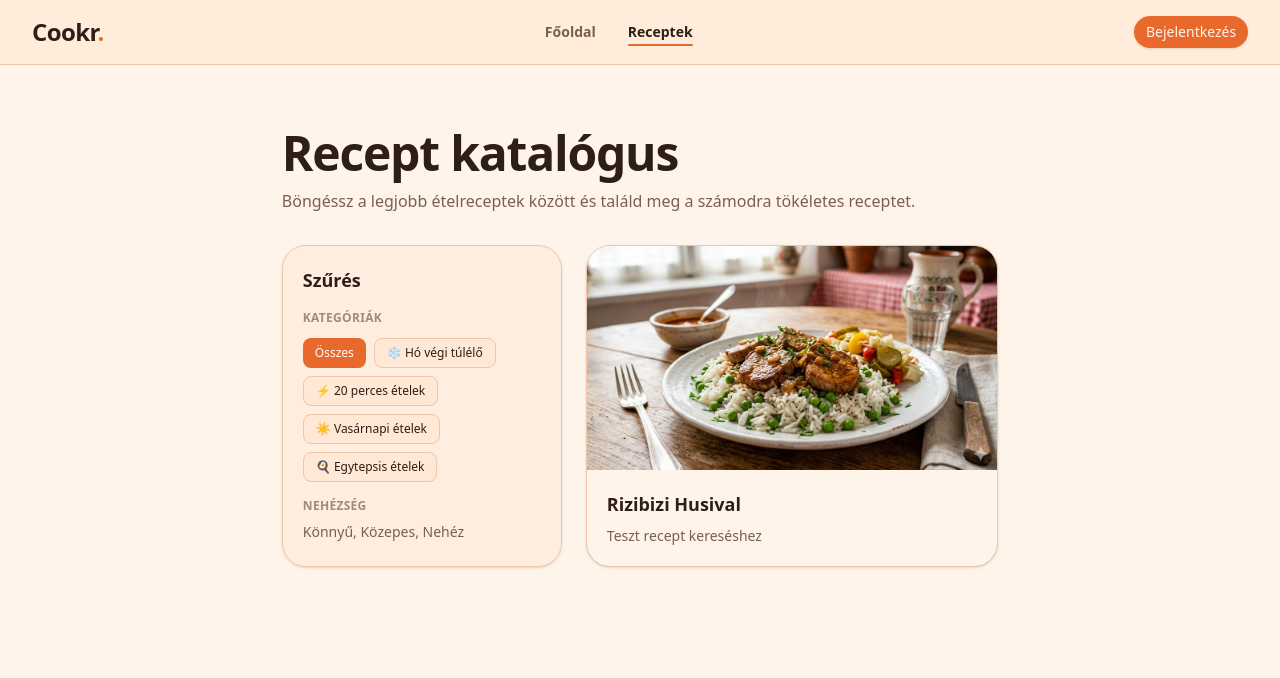
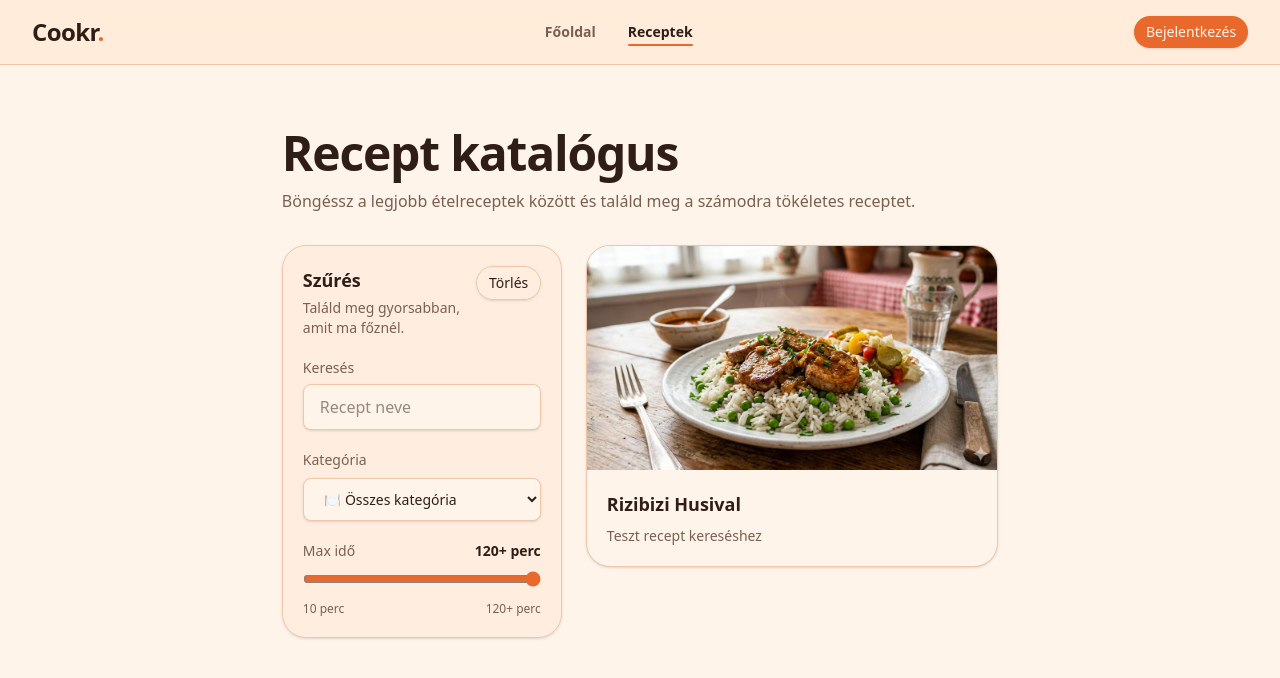
Before and after one commit to XxBAJNOKxX/cooking_platform_frontend, a Vue app: page /recipes in a window 1280 px wide. Shown: the top 678 px of the page. Built offline with nearby package versions, Linux system fonts and the light colour scheme.

Commit message:
feat: implement FilterSidebar component for enhanced recipe filtering options

```diff
--- /dev/null
+++ b/src/views/FilterSidebar.vue
@@ -0,0 +1,98 @@
+<script setup>
+import { computed } from 'vue'
+import BaseInput from '@/components/BaseInput.vue'
+import BaseButton from '@/components/BaseButton.vue'
+
+const props = defineProps({
+  search: {
+    type: String,
+    default: ''
+  },
+  category: {
+    type: String,
+    default: ''
+  },
+  maxTime: {
+    type: Number,
+    default: 120
+  }
+})
+
+const emit = defineEmits(['update:search', 'update:category', 'update:maxTime', 'reset'])
+
+const categories = [
+  { value: '', label: '🍽️ Összes kategória' },
+  { value: 'ho-vegi-tulelo', label: '❄️ Hó végi túlélő' },
+  { value: '20-perces-vacsora', label: '⚡ 20 perces vacsora' },
+  { value: 'vasarnapi-klasszikus', label: '☀️ Vasárnapi klasszikus' },
+  { value: 'egytepsis-mentootlet', label: '🍳 Egytepsis mentőötlet' }
+]
+
+const maxTimeLabel = computed(() => {
+  if (props.maxTime >= 120) return '120+ perc'
+  return `${props.maxTime} perc`
+})
+
+const updateSearch = (value) => emit('update:search', value)
+const updateCategory = (event) => emit('update:category', event.target.value)
+const updateMaxTime = (event) => emit('update:maxTime', Number(event.target.value))
+</script>
+
+<template>
+  <aside class="rounded-3xl border border-stroke bg-surface/40 p-5 shadow-sm">
+    <div class="flex items-start justify-between gap-3">
+      <div>
+        <h2 class="text-lg font-bold text-text">Szűrés</h2>
+        <p class="mt-1 text-sm text-muted">Találd meg gyorsabban, amit ma főznél.</p>
+      </div>
+
+      <BaseButton type="button" variant="outline" size="sm" rounded="full" @click="emit('reset')">
+        Törlés
+      </BaseButton>
+    </div>
+
+    <div class="mt-5 space-y-5">
+      <BaseInput
+        :model-value="search"
+        label="Keresés"
+        placeholder="Recept neve"
+        @update:model-value="updateSearch"
+      />
+
+      <div>
+        <label class="mb-2 block text-sm font-medium text-muted">Kategória</label>
+        <select
+          :value="category"
+          @change="updateCategory"
+          class="block w-full rounded-lg border border-stroke bg-bg px-4 py-2.5 text-sm text-text shadow-sm outline-none transition-colors focus:border-accent focus:ring-1 focus:ring-accent"
+        >
+          <option v-for="item in categories" :key="item.value || 'all'" :value="item.value">
+            {{ item.label }}
+          </option>
+        </select>
+      </div>
+
+      <div>
+        <div class="mb-2 flex items-center justify-between gap-3">
+          <label class="text-sm font-medium text-muted">Max idő</label>
+          <span class="text-sm font-semibold text-text">{{ maxTimeLabel }}</span>
+        </div>
+
+        <input
+          :value="maxTime"
+          type="range"
+          min="10"
+          max="120"
+          step="5"
+          @input="updateMaxTime"
+          class="w-full accent-[color:var(--color-accent)]"
+        />
+
+        <div class="mt-2 flex justify-between text-xs text-muted">
+          <span>10 perc</span>
+          <span>120+ perc</span>
+        </div>
+      </div>
+    </div>
+  </aside>
+</template>
--- a/src/views/RecipeCatalogView.vue
+++ b/src/views/RecipeCatalogView.vue
@@ -2,18 +2,22 @@
 
 <script>
 import { computed, ref, onMounted } from 'vue'
-import { useRoute } from 'vue-router'
+import { useRoute, useRouter } from 'vue-router'
 import LoadingSpinner from '@/components/LoadingSpinner.vue'
+import FilterSidebar from './FilterSidebar.vue'
 
 export default {
   components: {
-    LoadingSpinner
+    LoadingSpinner,
+    FilterSidebar
   },
   setup() {
     const route = useRoute()
+    const router = useRouter()
     const recipes = ref([])
     const isLoading = ref(false)
     const error = ref('')
+    const maxTime = ref(120)
 
     const searchQuery = computed(() => {
       const value = route.query.q
@@ -21,8 +25,43 @@ export default {
       return typeof value === 'string' ? value.trim() : ''
     })
 
+    const categoryQuery = computed(() => {
+      const value = route.query.category
+
+      return typeof value === 'string' ? value.trim() : ''
+    })
+
+    const updateSearch = (value) => {
+      router.push({
+        name: 'recipes',
+        query: {
+          ...(value ? { q: value } : {}),
+          ...(activeCategory.value ? { category: activeCategory.value } : {})
+        }
+      })
+    }
+
+    const updateCategory = (value) => {
+      router.push({
+        name: 'recipes',
+        query: {
+          ...(searchQuery.value ? { q: searchQuery.value } : {}),
+          ...(value ? { category: value } : {})
+        }
+      })
+    }
+
+    const updateMaxTime = (value) => {
+      maxTime.value = value
+    }
+
+    const resetFilters = () => {
+      maxTime.value = 120
+      router.push({ name: 'recipes' })
+    }
+
     const activeCategory = computed(() => {
-      return route.query.category || null
+      return categoryQuery.value || null
     })
 
     const filteredRecipes = computed(() => {
@@ -33,6 +72,12 @@ export default {
           (recipe.category || '').toLowerCase() === activeCategory.value.toLowerCase()
         )
       }
+
+      result = result.filter((recipe) => {
+        const recipeTime = Number(recipe.maxMinutes ?? recipe.timeMinutes ?? 999)
+
+        return recipeTime <= maxTime.value
+      })
 
 
       if (searchQuery.value) {
@@ -56,7 +101,8 @@ export default {
             title: 'Rizibizi Husival',
             description: 'Teszt recept kereséshez',
             image_url: '/RizibiziHusival.jpg',
-            category: 'ho-vegi-tulelo'
+            category: 'ho-vegi-tulelo',
+            maxMinutes: 35
           }
         ]
       } finally {
@@ -75,7 +121,12 @@ export default {
       error,
       fetchRecipes,
       searchQuery,
-      activeCategory
+      activeCategory,
+      maxTime,
+      updateSearch,
+      updateCategory,
+      updateMaxTime,
+      resetFilters
     }
   }
 }
@@ -100,48 +151,15 @@ export default {
     </div>
 
     <div class="grid gap-6 lg:grid-cols-[280px_minmax(0,1fr)]">
-      <aside class="rounded-3xl border border-stroke bg-surface/40 p-5 shadow-sm">
-        <h2 class="mb-4 text-lg font-bold text-text">Szűrés</h2>
-        <div class="space-y-3">
-          <div>
-            <p class="text-xs font-semibold text-muted/70 uppercase tracking-wide">Kategóriák</p>
-            <div class="mt-3 flex flex-wrap gap-2">
-              <button
-                @click="$router.push({ name: 'recipes', query: searchQuery ? { q: searchQuery } : {} })"
-                :class="[
-                  'px-3 py-1.5 rounded-lg text-xs font-medium transition-colors',
-                  !activeCategory
-                    ? 'bg-accent text-white'
-                    : 'bg-surface/60 text-text hover:bg-surface/80 border border-stroke'
-                ]"
-              >
-                Összes
-              </button>
-
-              <button
-                v-for="cat in ['ho-vegi-tulelo', '20-perces-vacsora', 'vasarnapi-klasszikus', 'egytepsis-mentootlet']"
-                :key="cat"
-                @click="$router.push({
-                  name: 'recipes',
-                  query: { category: cat, ...(searchQuery ? { q: searchQuery } : {}) }
-                })"
-                :class="[
-                  'px-3 py-1.5 rounded-lg text-xs font-medium transition-colors',
-                  activeCategory === cat
-                    ? 'bg-accent text-white'
-                    : 'bg-surface/60 text-text hover:bg-surface/80 border border-stroke'
-                ]"
-              >
-                {{ cat === 'ho-vegi-tulelo' ? '❄️ Hó végi túlélő' : cat === '20-perces-vacsora' ? '⚡ 20 perces ételek' : cat === 'vasarnapi-klasszikus' ? '☀️ Vasárnapi ételek' : '🍳 Egytepsis ételek' }}
-              </button>
-            </div>
-          </div>
-          <div>
-            <p class="text-xs font-semibold text-muted/70 uppercase tracking-wide mt-4">Nehézség</p>
-            <p class="text-sm text-muted mt-2">Könnyű, Közepes, Nehéz</p>
-          </div>
-        </div>
-      </aside>
+      <FilterSidebar
+        :search="searchQuery"
+        :category="activeCategory || ''"
+        :max-time="maxTime"
+        @update:search="updateSearch"
+        @update:category="updateCategory"
+        @update:maxTime="updateMaxTime"
+        @reset="resetFilters"
+      />
 
       <div class="space-y-6">
         <div
```
